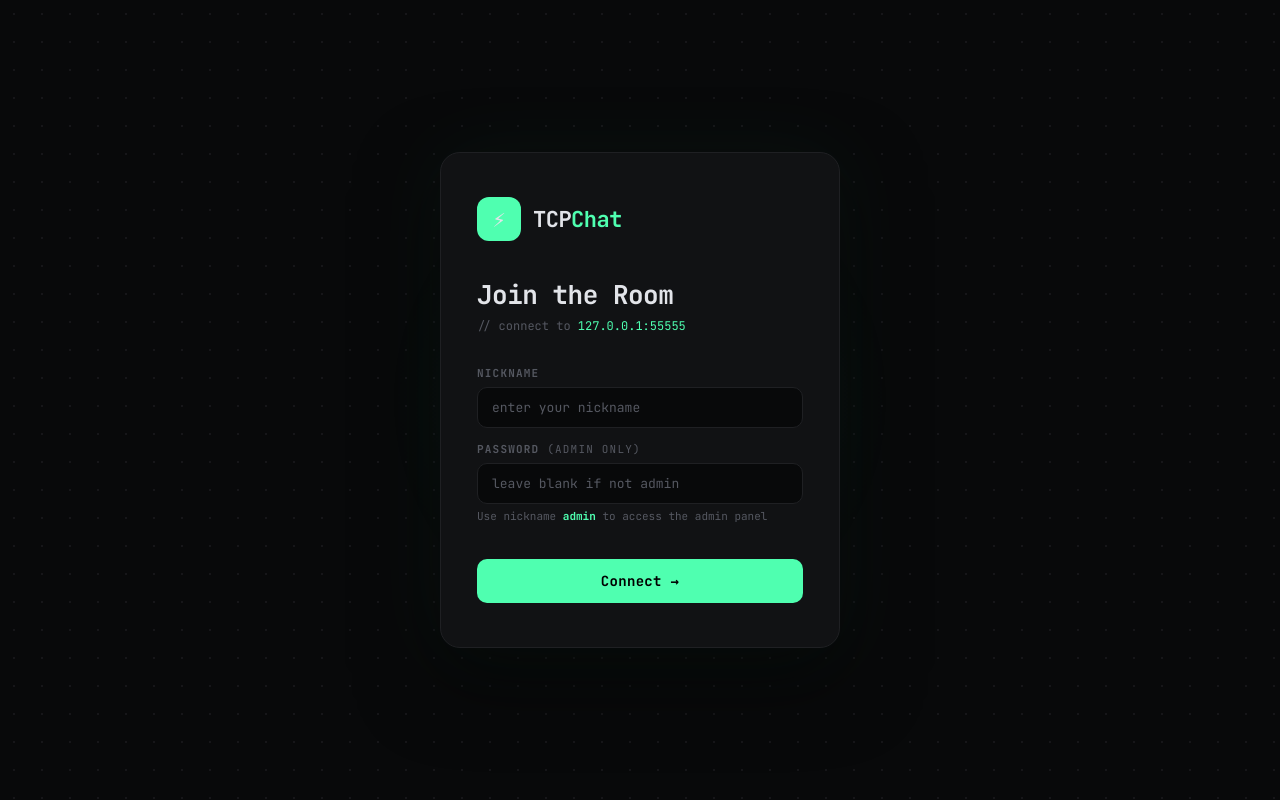
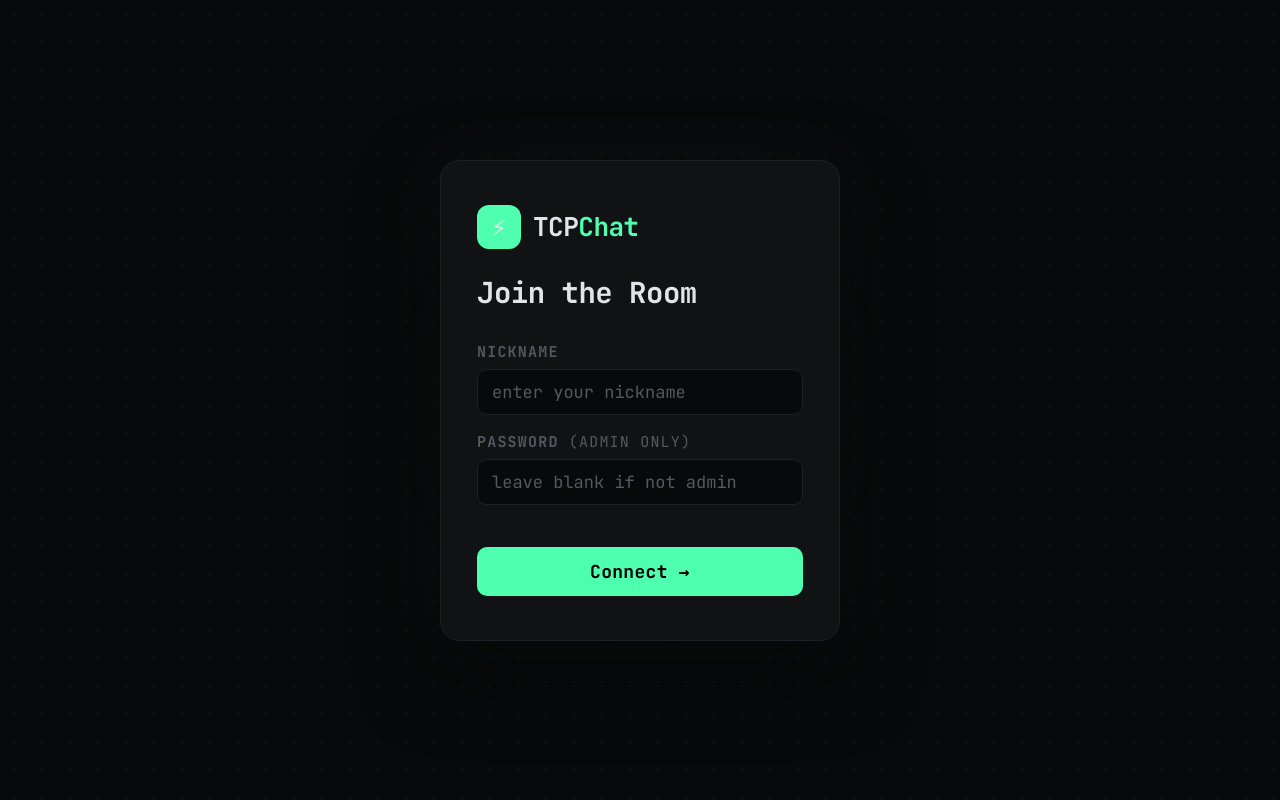
Before and after one commit to ishfak-akbar/echo-net-chat-room, a Flask app: page / in a window 1280 px wide. Run offline with Flask 3, Linux system fonts and the light colour scheme; some web fonts are replaced.

Commit message:
Update ui features, increased font size by four

```diff
--- a/templates/login.html
+++ b/templates/login.html
@@ -106,7 +106,7 @@
         display: flex;
         align-items: center;
         gap: 12px;
-        margin-bottom: 36px;
+        margin-bottom: 24px;
       }
 
       .brand-icon {
@@ -117,12 +117,12 @@
         display: flex;
         align-items: center;
         justify-content: center;
-        font-size: 22px;
+        font-size: 26px;
         flex-shrink: 0;
       }
 
       .brand-name {
-        font-size: 22px;
+        font-size: 26px;
         font-weight: 700;
         letter-spacing: -0.5px;
         color: var(--text);
@@ -133,15 +133,15 @@
       }
 
       h1 {
-        font-size: 26px;
-        font-weight: 700;
+        font-size: 29px;
+        font-weight: 600;
         letter-spacing: -0.5px;
-        margin-bottom: 6px;
+        margin-bottom: 30px;
       }
 
       .sub {
         color: var(--muted);
-        font-size: 12px;
+        font-size: 16px;
         margin-bottom: 32px;
       }
 
@@ -150,12 +150,12 @@
       }
 
       .field {
-        margin-bottom: 14px;
+        margin-bottom: 17px;
       }
 
       label {
         display: block;
-        font-size: 11px;
+        font-size: 15px;
         font-weight: 700;
         letter-spacing: 1.2px;
         text-transform: uppercase;
@@ -171,7 +171,7 @@
         padding: 11px 14px;
         color: var(--text);
         font-family: "JetBrains Mono", monospace;
-        font-size: 13px;
+        font-size: 17px;
         outline: none;
         transition:
           border-color 0.2s,
@@ -188,7 +188,7 @@
       }
 
       .hint {
-        font-size: 11px;
+        font-size: 15px;
         color: var(--muted);
         margin-top: 5px;
       }
@@ -203,20 +203,20 @@
         color: var(--error);
         padding: 10px 14px;
         border-radius: 8px;
-        font-size: 12px;
+        font-size: 16px;
         margin-bottom: 18px;
       }
 
       .btn {
         width: 100%;
-        margin-top: 22px;
+        margin-top: 25px;
         padding: 13px;
         background: var(--accent);
         color: #000;
         border: none;
         border-radius: 10px;
         font-family: "JetBrains Mono", monospace;
-        font-size: 14px;
+        font-size: 18px;
         font-weight: 700;
         cursor: pointer;
         letter-spacing: 0.3px;
@@ -246,7 +246,6 @@
       </div>
 
       <h1>Join the Room</h1>
-      <p class="sub">// connect to <span>127.0.0.1:55555</span></p>
 
       {% if error %}
       <div class="error-box">⚠ {{ error }}</div>
@@ -275,9 +274,6 @@
             name="password"
             placeholder="leave blank if not admin"
           />
-          <p class="hint">
-            Use nickname <b>admin</b> to access the admin panel
-          </p>
         </div>
         <button class="btn" type="submit">Connect →</button>
       </form>
```
Also changed, not shown: templates/admin.html (+12 -12 lines), templates/chat.html (+24 -24 lines).
